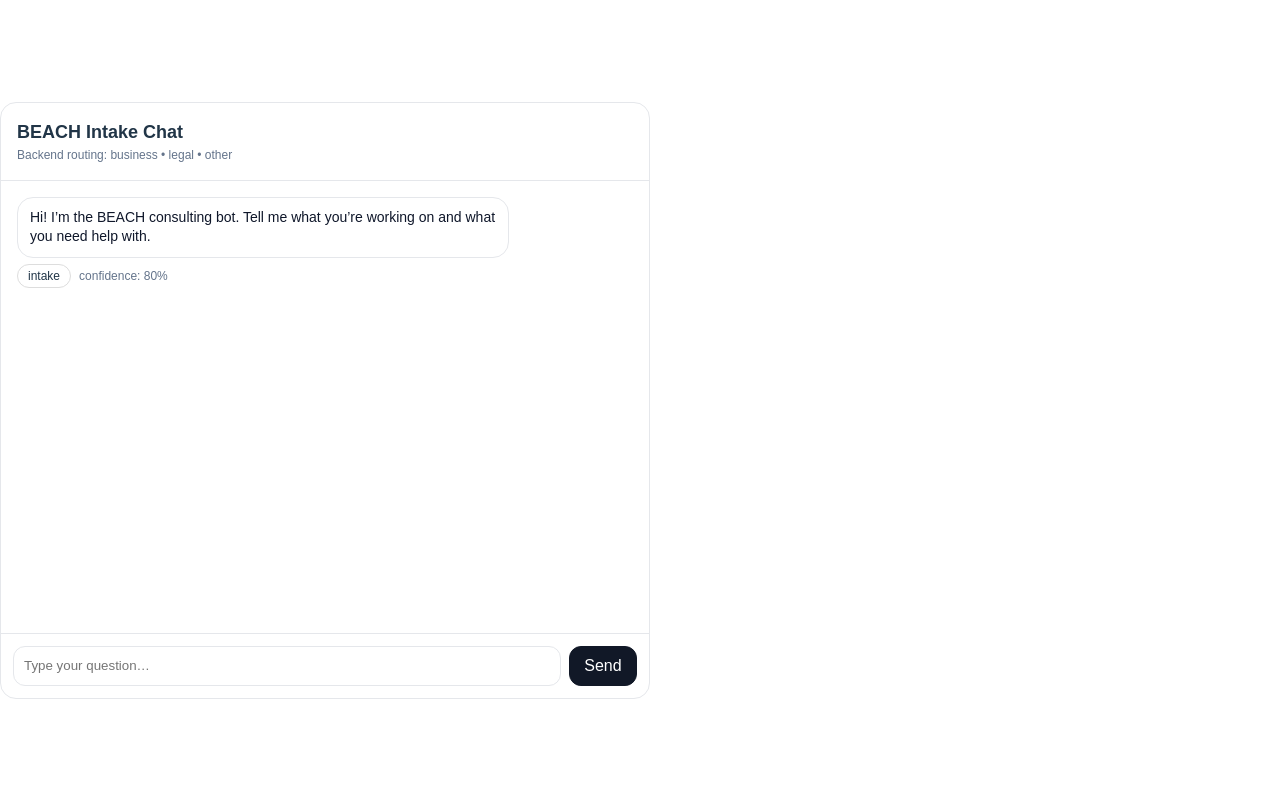
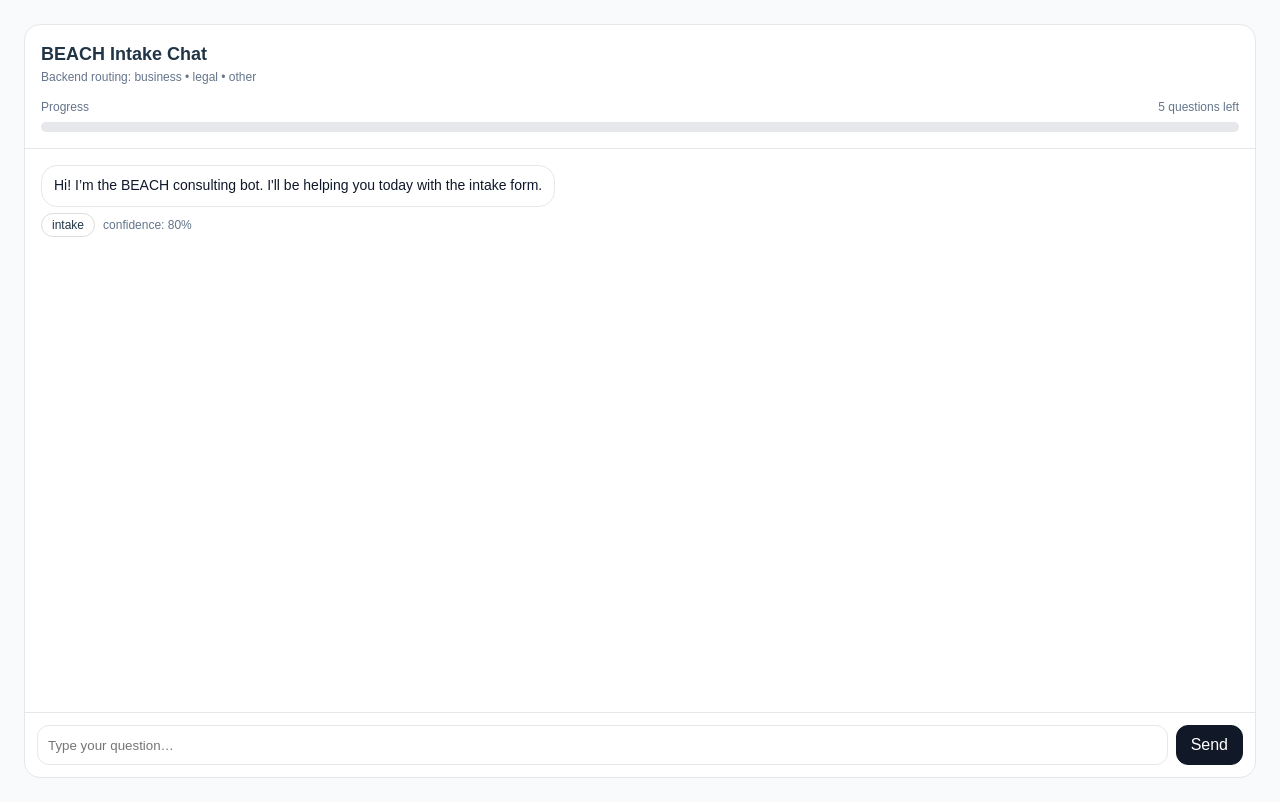
Before and after one commit to hchen850/AIC_Consulting_Bot, a React app in the folder frontend/: page / in a window 1280 px wide. Built offline with nearby package versions, Linux system fonts and the light colour scheme; the HTML template or start-up script is replaced by a standard one.

Commit message:
4/26 commit: progress bar and resizing for frontend

```diff
--- a/frontend/src/App.jsx
+++ b/frontend/src/App.jsx
@@ -44,11 +44,16 @@ export default function App() {
   const [messages, setMessages] = useState([
     {
       role: "bot",
-      text: "Hi! I’m the BEACH consulting bot. Tell me what you’re working on and what you need help with.",
+      text: "Hi! I’m the BEACH consulting bot. I'll be helping you today with the intake form.",
       meta: { category: "intake", confidence: 0.8 },
     },
   ]);
   const [input, setInput] = useState("");
+
+  const TOTAL_QUESTIONS = 5;
+  const userQuestionCount = messages.filter((m) => m.role === "user").length;
+  const questionsLeft = Math.max(TOTAL_QUESTIONS - userQuestionCount, 0);
+  const progress = Math.min((userQuestionCount / TOTAL_QUESTIONS) * 100, 100);
 
   function addMessage(m) {
     setMessages((prev) => [...prev, m]);
@@ -101,17 +106,39 @@ export default function App() {
   }
 
   return (
-    <div style={{ maxWidth: 860, margin: "32px auto", fontFamily: "Arial, sans-serif" }}>
+    <div style={{minHeight: "100vh", width: "100vw", fontFamily: "Arial, sans-serif", background: "#f8fafc",
+                padding: 24, boxSizing: "border-box",}}>
       <div style={{ display: "flex", gap: 16, alignItems: "flex-start" }}>
-        <div style={{ flex: 1, background: "white", border: "1px solid #e5e7eb", borderRadius: 16 }}>
+        <div style={{flex: 1, height: "calc(100vh - 48px)", background: "white",
+                    border: "1px solid #e5e7eb", borderRadius: 16, display: "flex",
+                    flexDirection: "column",}}>
           <div style={{ padding: 16, borderBottom: "1px solid #e5e7eb" }}>
             <div style={{ fontWeight: 700, fontSize: 18 }}>BEACH Intake Chat</div>
             <div style={{ fontSize: 12, color: "#64748b" }}>
               Backend routing: business • legal • other
             </div>
+            <div style={{ marginTop: 12 }}>
+              <div style={{ display: "flex", justifyContent: "space-between", fontSize: 12,
+                            color: "#64748b", marginBottom: 6 }}>
+                <span>Progress</span>
+                <span>{questionsLeft} questions left</span>
+              </div>
+
+              <div style={{ width: "100%", height: 10, background: "#e5e7eb", borderRadius: 999 }}>
+                <div
+                  style={{
+                    width: `${progress}%`,
+                    height: "100%",
+                    background: "#111827",
+                    borderRadius: 999,
+                    transition: "width 0.3s ease",
+                  }}
+                />
+              </div>
+            </div>
           </div>
 
-          <div style={{ padding: 16, height: 420, overflowY: "auto" }}>
+          <div style={{ padding: 16, flex: 1, overflowY: "auto" }}>
             {messages.map((m, i) => {
               const isUser = m.role === "user";
               return (
```
